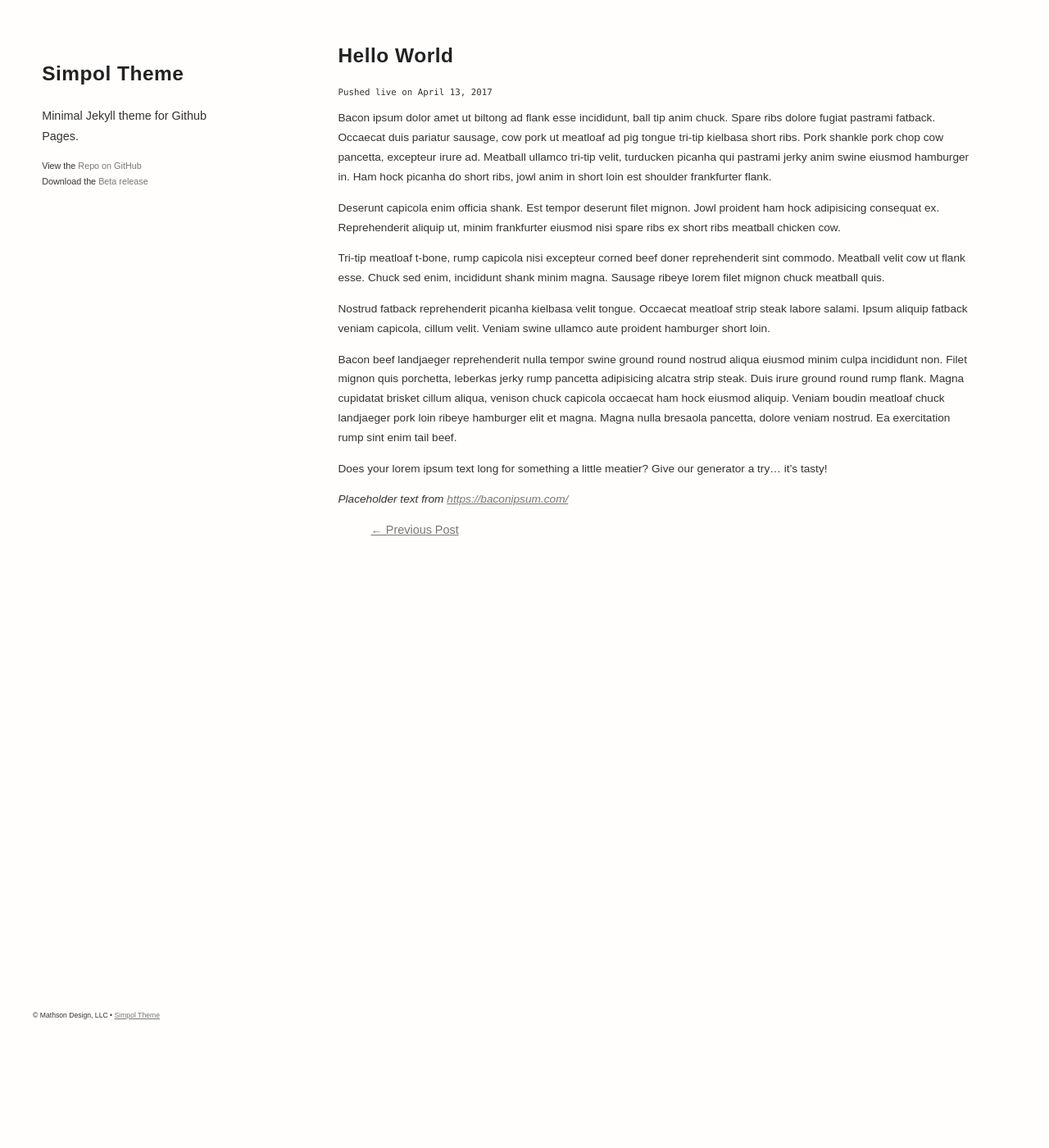
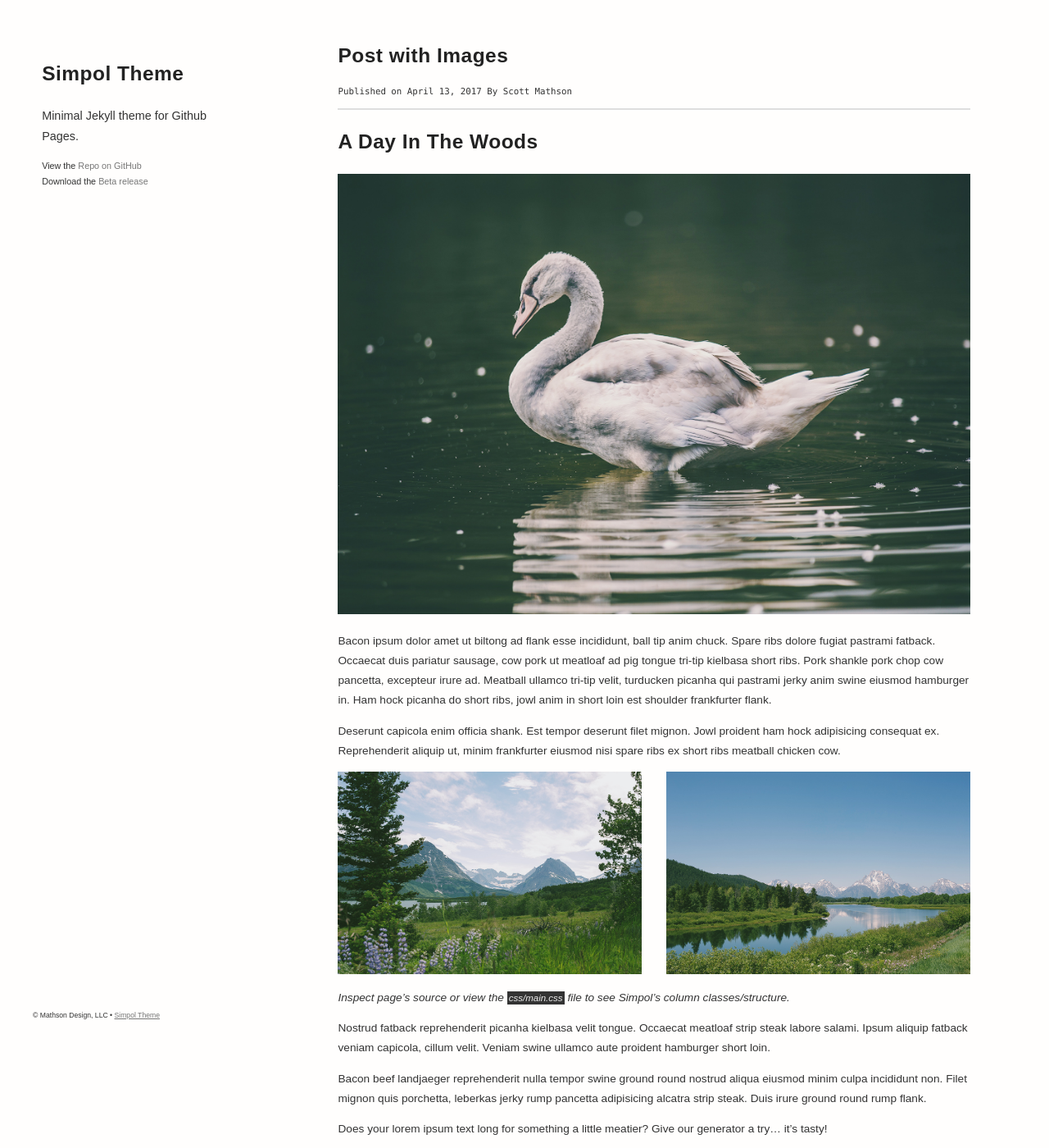
Before and after one commit to sunilkumarc/simpol-theme-jekyll, a Jekyll site: the page built from _posts/2017-04-13-blog-post-with-imagery.markdown, in a window 1280 px wide and 1400 px high. Shown: the whole window at 82% size. Built offline with Jekyll 4.4.1, drawn with Linux system fonts in a browser that asks for light colours.

Commit message:
adding actual blog posts that help new users start blogging, understanding markdown, and get going. Alongside various changes, new imagery, updated readme, etc.

```diff
--- a/_layouts/default.html
+++ b/_layouts/default.html
@@ -31,7 +31,7 @@
         <p>{{ site.description | default: site.github.project_tagline }}</p>
         <p class="smaller mobile-hide">View the <a href="{{ site.github.repository_url }}">Repo on GitHub {{ github_name }}</a>
           <br>
-          Download the <a href="{{ site.github.repository_url }}/archive/1.1.zip">Beta release</a>
+          Download the <a href="{{ site.github.repository_url }}/archive/1.2.zip">Beta release</a>
       	</p>
       </nav>
     <div class="main">
--- a/_layouts/post.html
+++ b/_layouts/post.html
@@ -8,7 +8,9 @@ layout: default
 	{% if page.subtitle %}
 	<h3 class="post-subheading">{{ page.subtitle }}</h3>
 	{% endif %}
-	<span class="mono smaller">Pushed live on {{ page.date | date: "%B %-d, %Y" }}</span>
+	<p class="mono smaller">Published on {{ page.date | date: "%B %-d, %Y" }} By {{ page.author }}
+	</p>
+	<hr>
 
   <!-- Post Content -->
   <article>
--- a/_posts/2017-04-13-hello-world.markdown
+++ b/_posts/2017-04-13-blog-post-with-imagery.markdown
@@ -1,21 +1,34 @@
 ---
 layout:     post
-title:      "Hello World"
-description: "A Jekyll theme for Github Pages, simple blogging in markdown."
+title:      "Post with Images"
+description: "An example of a blog post in Simpol, with image content."
 date:       2017-04-13 17:00:00
 author:     "Scott Mathson"
-header-img: img/placehold-400.png
+header-img: img/posts/header-img/dog-in-blanket.jpg
 ---
+# A Day In The Woods
+
+![Swan in Water]({{ site.baseurl }}/img/posts/swan-in-water.jpg)
 
 Bacon ipsum dolor amet ut biltong ad flank esse incididunt, ball tip anim chuck. Spare ribs dolore fugiat pastrami fatback. Occaecat duis pariatur sausage, cow pork ut meatloaf ad pig tongue tri-tip kielbasa short ribs. Pork shankle pork chop cow pancetta, excepteur irure ad. Meatball ullamco tri-tip velit, turducken picanha qui pastrami jerky anim swine eiusmod hamburger in. Ham hock picanha do short ribs, jowl anim in short loin est shoulder frankfurter flank.
 
 Deserunt capicola enim officia shank. Est tempor deserunt filet mignon. Jowl proident ham hock adipisicing consequat ex. Reprehenderit aliquip ut, minim frankfurter eiusmod nisi spare ribs ex short ribs meatball chicken cow.
 
-Tri-tip meatloaf t-bone, rump capicola nisi excepteur corned beef doner reprehenderit sint commodo. Meatball velit cow ut flank esse. Chuck sed enim, incididunt shank minim magna. Sausage ribeye lorem filet mignon chuck meatball quis.
+<div class="inner-wrapper">
+	<div class="sm-1-col lg-2-col pull-left">
+		<img src="{{ site.baseurl }}/img/posts/mountain-scene-1.jpg" />
+	</div><!-- end .sm-1-col lg-2-col pull-left -->
+
+	<div class="sm-1-col lg-2-col pull-right">
+		<img src="{{ site.baseurl }}/img/posts/mountain-scene-2.jpg" />
+	</div><!-- end .sm-1-col lg-2-col pull-right -->
+</div>
+
+_Inspect page's source or view the `css/main.css` file to see Simpol's column classes/structure._
 
 Nostrud fatback reprehenderit picanha kielbasa velit tongue. Occaecat meatloaf strip steak labore salami. Ipsum aliquip fatback veniam capicola, cillum velit. Veniam swine ullamco aute proident hamburger short loin.
 
-Bacon beef landjaeger reprehenderit nulla tempor swine ground round nostrud aliqua eiusmod minim culpa incididunt non. Filet mignon quis porchetta, leberkas jerky rump pancetta adipisicing alcatra strip steak. Duis irure ground round rump flank. Magna cupidatat brisket cillum aliqua, venison chuck capicola occaecat ham hock eiusmod aliquip. Veniam boudin meatloaf chuck landjaeger pork loin ribeye hamburger elit et magna. Magna nulla bresaola pancetta, dolore veniam nostrud. Ea exercitation rump sint enim tail beef.
+Bacon beef landjaeger reprehenderit nulla tempor swine ground round nostrud aliqua eiusmod minim culpa incididunt non. Filet mignon quis porchetta, leberkas jerky rump pancetta adipisicing alcatra strip steak. Duis irure ground round rump flank.
 
 Does your lorem ipsum text long for something a little meatier? Give our generator a try… it’s tasty!
 
```
Also changed, not shown: _posts/2017-02-15-on-writing.markdown (deleted, +0 -20 lines), _posts/2017-04-11-2017-blog-post-with-text.markdown (added, +52 -0 lines), _posts/2017-04-15-blogging-in-markdown-overview.markdown (added, +104 -0 lines), _posts/2017-04-16-writing-new-post.markdown (added, +37 -0 lines), README.md, img/posts/header-img/desk-laptop.jpg (added), img/posts/header-img/dog-in-blanket.jpg (added), img/posts/header-img/placehold-400.png (renamed from img/placehold-400.png), img/posts/header-img/simpol-logo-x800.jpg (added), img/posts/header-img/woman-typing-macbook.jpg (added), img/posts/mountain-scene-1.jpg (added), img/posts/mountain-scene-2.jpg (added), img/posts/swan-in-water.jpg (added), img/simpol-theme-screenshot.jpg (added).
